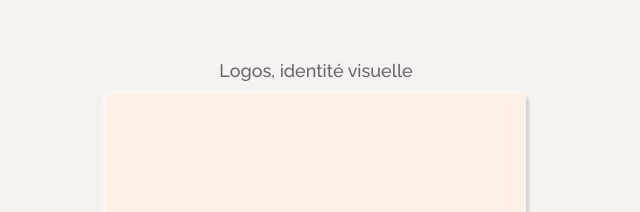
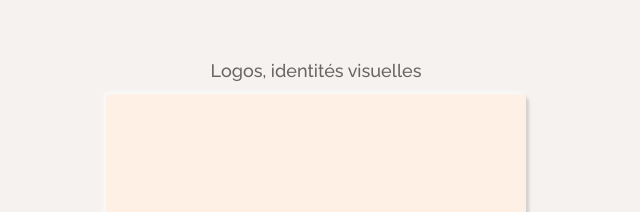
Before and after one commit to laudesignstudio/lauriealaoua, a plain HTML site: page index.html in a window 1280 px wide. Shown: the part 2205-2417 px from the top of the page, 324-964 px from the left. Drawn offline with Linux system fonts and the light colour scheme.

Commit message:
Update index.html

```diff
--- a/index.html
+++ b/index.html
@@ -164,7 +164,7 @@
 							<h2>Portfolio</h2>
 						</div>
 						<div class="portfolio-tabs">
-							<span class="portfolio-item-title">Logos, identité visuelle</span>
+							<span class="portfolio-item-title">Logos, identités visuelles</span>
 						</div>
 					</div>
 					<div class="row">
```
